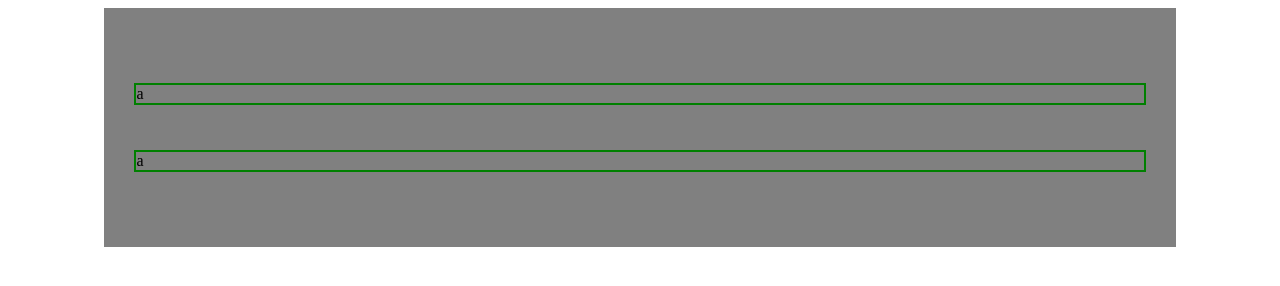
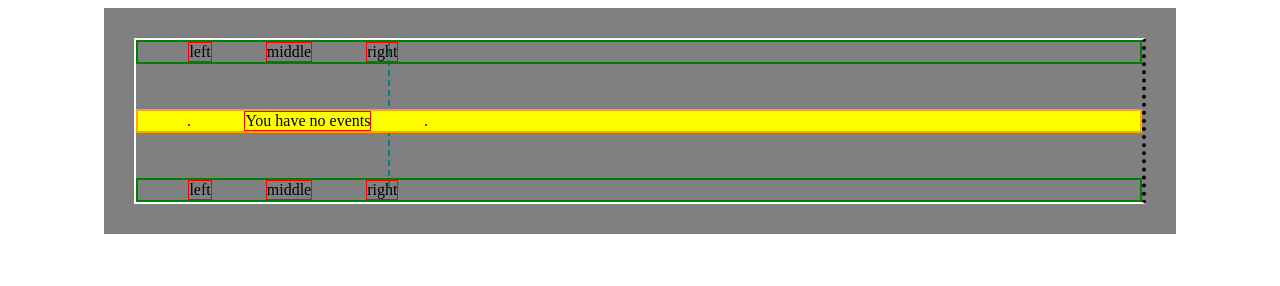
Before and after one commit to chdmark/datanyze-javascript, a plain HTML site: page index.html in a window 1280 px wide. Drawn offline with nearby package versions, Linux system fonts and the light colour scheme.

Commit message:
Add line

```diff
--- a/application.css
+++ b/application.css
@@ -8,18 +8,42 @@
 
 
 
+
+}
+
+.line-container {
+	border: 2px solid #fff;
+	border-right: 4px dotted;
+	position: relative;
+
+
+}
+
+.line{
+	height: 90%;
+	width: 25%;
+	position: absolute;
+	border-right: 2px dashed #008080;
 }
 
 
 
-.events{
 
+.row{
 
+	position: relative;
+	z-index: 1;
 }
 
-.row{
+.events{
+	border: 2px solid orange;
 	margin-top: 45px;
 	margin-bottom: 45px;
+	background-color: yellow;
+}
+
+.start{
+
 }
 
 
@@ -27,3 +51,14 @@
 	border: 2px solid green;
 
 }
+
+.left,.middle,.right{
+	display: inline-block;
+	border: 1px solid red;
+	margin-left: 50px;
+}
+
+.schedule-container{
+
+
+}
--- a/application.js
+++ b/application.js
@@ -0,0 +1,21 @@
+var startEnd =
+{
+	startTime:123456789, // timestamp
+	endTime:133456999    // timestamp
+}
+
+var commands =
+[
+	{
+	timestamp:123456799,// timestamp
+	commandName:'Lock', // human readable command
+	commandType:'lock'  // fontawesome name without fa­
+	},
+	{
+	timestamp:123456889,
+	commandName:'Chat',
+	commandType:'comment­o'
+	}
+]
+
+var makeSchedule = function(time, commands)
--- a/index.html
+++ b/index.html
@@ -9,12 +9,45 @@
 </head>
 <body>
 	<div class="schedule-container">
-		<div class="end row">
-			a
-		</div>
-		<div class="events row"></div>
-		<div class="start row">
-			a
+		<div class="line-container">
+			<div class="line">
+
+			</div>
+			<div class="end row">
+				<div class="left">
+					left
+
+				</div>
+				<div class="middle">
+					middle
+				</div>
+
+				<div class="right">
+					right
+				</div>
+			</div>
+			<div class="events row">
+				<div class="left">
+
+				</div>
+				<div class="middle">
+					You have no events
+				</div>
+				<div class="right"></div>
+			</div>
+			<div class="start row">
+				<div class="left">
+					left
+
+				</div>
+				<div class="middle">
+					middle
+				</div>
+
+				<div class="right">
+					right
+				</div>
+			</div>
 		</div>
 	</div>
 
```
